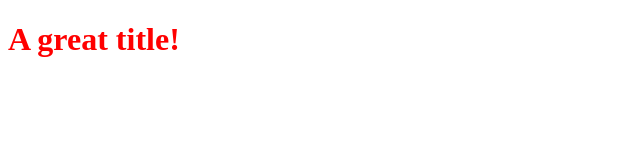
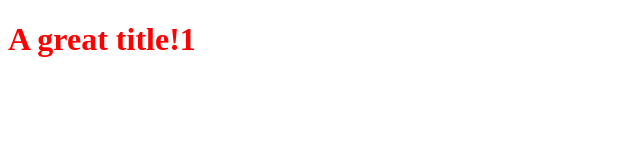
Before and after one commit to kaiokasa/PremierProjet, a plain HTML site: page index.html in a window 1280 px wide. Shown: the full height of the page, 0-640 px from the left. Drawn offline with Linux system fonts and the light colour scheme.

Commit message:
added 1 to title

```diff
--- a/index.html
+++ b/index.html
@@ -6,5 +6,5 @@
 
 
 <body>
-<h1>A great title!</h1> </body>
+<h1>A great title!1</h1> </body>
 </html>
```
